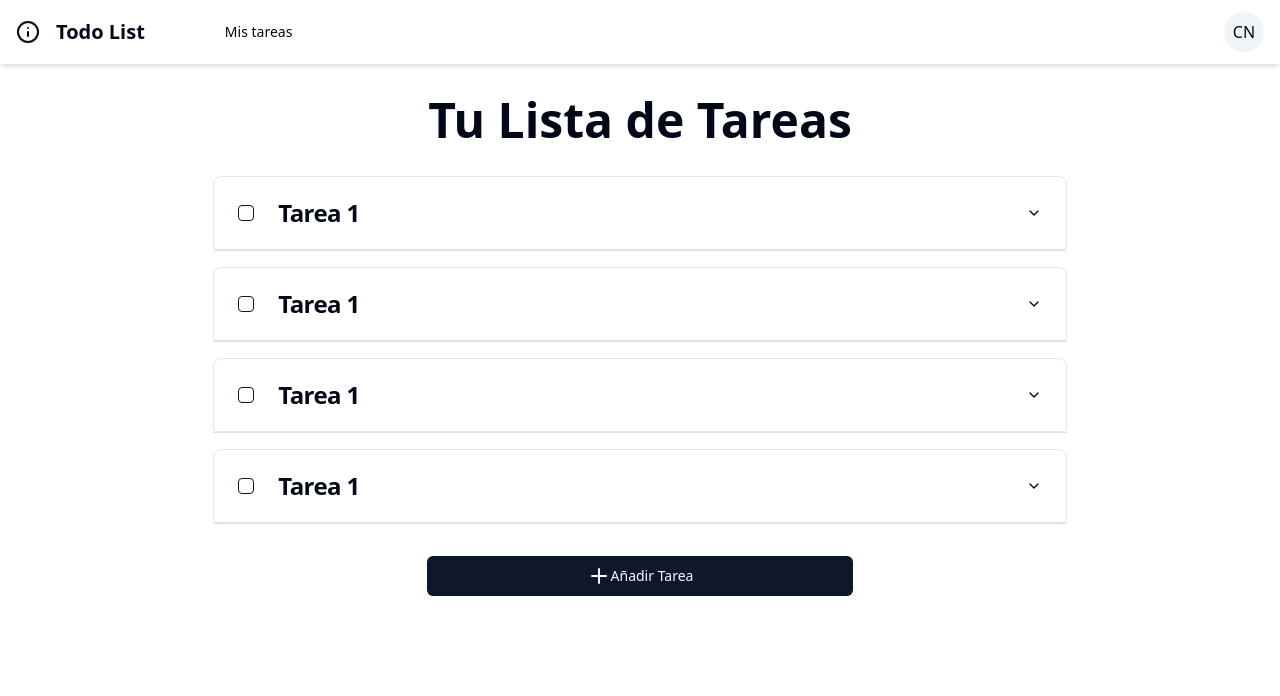
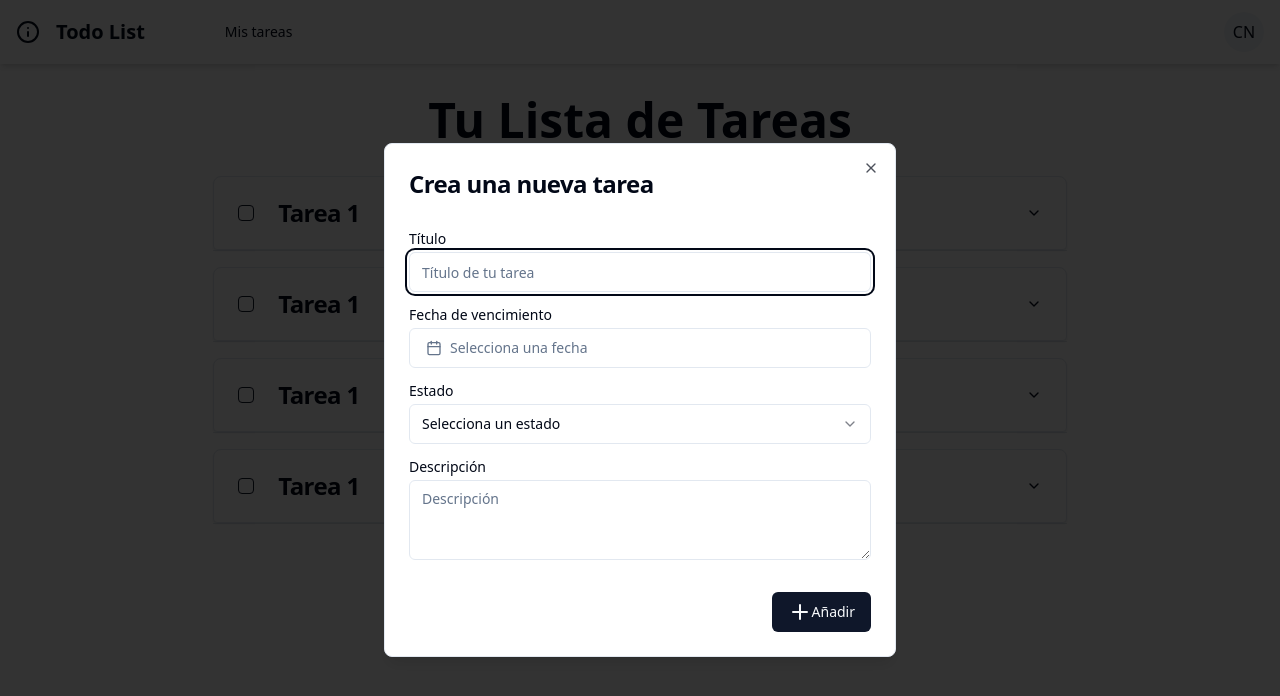
Before and after one commit to NVFox/todo-app-front, a React (Vite) app: page / in a window 1280 px wide. Both pictures are taken after a click on the button "Añadir Tarea". Shown: the top 696 px of the page. Built offline with nearby package versions, Linux system fonts and the light colour scheme.

Commit message:
feat(task): add changes to create task card

```diff
--- a/package.json
+++ b/package.json
@@ -13,6 +13,7 @@
     "@radix-ui/react-accordion": "^1.1.2",
     "@radix-ui/react-avatar": "^1.0.4",
     "@radix-ui/react-checkbox": "^1.0.4",
+    "@radix-ui/react-dialog": "^1.0.5",
     "@radix-ui/react-label": "^2.0.2",
     "@radix-ui/react-navigation-menu": "^1.1.4",
     "@radix-ui/react-popover": "^1.0.7",
--- a/src/components/task/CreateTaskCard.tsx
+++ b/src/components/task/CreateTaskCard.tsx
@@ -1,11 +1,4 @@
 import { Button } from "@/components/ui/button"
-import {
-  Card,
-  CardContent,
-  CardFooter,
-  CardHeader,
-  CardTitle,
-} from "@/components/ui/card"
 import { Input } from "@/components/ui/input"
 import { Label } from "@/components/ui/label"
 import {
@@ -16,23 +9,41 @@
   SelectValue,
 } from "@/components/ui/select"
 import { DatePicker } from "../ui/date-picker"
+import {
+  Dialog,
+  DialogHeader,
+  DialogTitle,
+  DialogContent,
+  DialogFooter,
+  DialogTrigger
+} from "../ui/dialog"
+import { ReactNode } from "react"
+import { Plus } from "lucide-react"
+import { Textarea } from "../ui/textarea"
 
-export function CreateTaskCard () {
+export type CreateTaskCardProps = {
+  children: ReactNode
+}
+
+export function CreateTaskCard ({ children }: CreateTaskCardProps) {
   return (
-    <Card className="w-[350px]">
-      <CardHeader>
-        <CardTitle>Crear tarea</CardTitle>
-      </CardHeader>
-      <CardContent>
-        <form>
+    <Dialog>
+      <DialogTrigger asChild>
+        { children }
+      </DialogTrigger>
+      <DialogContent>
+        <DialogHeader>
+          <DialogTitle className="font-bold text-2xl">Crea una nueva tarea</DialogTitle>
+        </DialogHeader>
+        <form className="py-4">
           <div className="grid w-full items-center gap-4">
             <div className="flex flex-col space-y-1.5">
               <Label htmlFor="title">Título</Label>
-              <Input id="title" placeholder="Título de tu tarea" />
+              <Input id="title" placeholder="Título de tu tarea" autoComplete="off" />
             </div>
             <div className="flex flex-col space-y-1.5">
               <Label htmlFor="due-date">Fecha de vencimiento</Label>
-              <Input id="due-date" placeholder="Selecciona una fecha" />
+              <DatePicker />
             </div>
             <div className="flex flex-col space-y-1.5">
               <Label htmlFor="status">Estado</Label>
@@ -47,16 +58,18 @@
               </Select>
             </div>
             <div className="flex flex-col space-y-1.5">
-              <Label htmlFor="status">Descripción</Label>
-              <DatePicker />
+              <Label htmlFor="description">Descripción</Label>
+              <Textarea id="description" placeholder="Descripción" />
             </div>
           </div>
         </form>
-      </CardContent>
-      <CardFooter className="flex justify-between">
-        <Button variant="outline">Cancelar</Button>
-        <Button>Crear</Button>
-      </CardFooter>
-    </Card>
+        <DialogFooter className="flex justify-center">
+          <Button>
+            <Plus />
+            Añadir
+          </Button>
+        </DialogFooter>
+      </DialogContent>
+    </Dialog>
   )
 }
--- /dev/null
+++ b/src/components/ui/dialog.tsx
@@ -0,0 +1,120 @@
+import * as React from "react"
+import * as DialogPrimitive from "@radix-ui/react-dialog"
+import { X } from "lucide-react"
+
+import { cn } from "@/lib/utils"
+
+const Dialog = DialogPrimitive.Root
+
+const DialogTrigger = DialogPrimitive.Trigger
+
+const DialogPortal = DialogPrimitive.Portal
+
+const DialogClose = DialogPrimitive.Close
+
+const DialogOverlay = React.forwardRef<
+  React.ElementRef<typeof DialogPrimitive.Overlay>,
+  React.ComponentPropsWithoutRef<typeof DialogPrimitive.Overlay>
+>(({ className, ...props }, ref) => (
+  <DialogPrimitive.Overlay
+    ref={ref}
+    className={cn(
+      "fixed inset-0 z-50 bg-black/80  data-[state=open]:animate-in data-[state=closed]:animate-out data-[state=closed]:fade-out-0 data-[state=open]:fade-in-0",
+      className
+    )}
+    {...props}
+  />
+))
+DialogOverlay.displayName = DialogPrimitive.Overlay.displayName
+
+const DialogContent = React.forwardRef<
+  React.ElementRef<typeof DialogPrimitive.Content>,
+  React.ComponentPropsWithoutRef<typeof DialogPrimitive.Content>
+>(({ className, children, ...props }, ref) => (
+  <DialogPortal>
+    <DialogOverlay />
+    <DialogPrimitive.Content
+      ref={ref}
+      className={cn(
+        "fixed left-[50%] top-[50%] z-50 grid w-full max-w-lg translate-x-[-50%] translate-y-[-50%] gap-4 border bg-background p-6 shadow-lg duration-200 data-[state=open]:animate-in data-[state=closed]:animate-out data-[state=closed]:fade-out-0 data-[state=open]:fade-in-0 data-[state=closed]:zoom-out-95 data-[state=open]:zoom-in-95 data-[state=closed]:slide-out-to-left-1/2 data-[state=closed]:slide-out-to-top-[48%] data-[state=open]:slide-in-from-left-1/2 data-[state=open]:slide-in-from-top-[48%] sm:rounded-lg",
+        className
+      )}
+      {...props}
+    >
+      {children}
+      <DialogPrimitive.Close className="absolute right-4 top-4 rounded-sm opacity-70 ring-offset-background transition-opacity hover:opacity-100 focus:outline-none focus:ring-2 focus:ring-ring focus:ring-offset-2 disabled:pointer-events-none data-[state=open]:bg-accent data-[state=open]:text-muted-foreground">
+        <X className="h-4 w-4" />
+        <span className="sr-only">Close</span>
+      </DialogPrimitive.Close>
+    </DialogPrimitive.Content>
+  </DialogPortal>
+))
+DialogContent.displayName = DialogPrimitive.Content.displayName
+
+const DialogHeader = ({
+  className,
+  ...props
+}: React.HTMLAttributes<HTMLDivElement>) => (
+  <div
+    className={cn(
+      "flex flex-col space-y-1.5 text-center sm:text-left",
+      className
+    )}
+    {...props}
+  />
+)
+DialogHeader.displayName = "DialogHeader"
+
+const DialogFooter = ({
+  className,
+  ...props
+}: React.HTMLAttributes<HTMLDivElement>) => (
+  <div
+    className={cn(
+      "flex flex-col-reverse sm:flex-row sm:justify-end sm:space-x-2",
+      className
+    )}
+    {...props}
+  />
+)
+DialogFooter.displayName = "DialogFooter"
+
+const DialogTitle = React.forwardRef<
+  React.ElementRef<typeof DialogPrimitive.Title>,
+  React.ComponentPropsWithoutRef<typeof DialogPrimitive.Title>
+>(({ className, ...props }, ref) => (
+  <DialogPrimitive.Title
+    ref={ref}
+    className={cn(
+      "text-lg font-semibold leading-none tracking-tight",
+      className
+    )}
+    {...props}
+  />
+))
+DialogTitle.displayName = DialogPrimitive.Title.displayName
+
+const DialogDescription = React.forwardRef<
+  React.ElementRef<typeof DialogPrimitive.Description>,
+  React.ComponentPropsWithoutRef<typeof DialogPrimitive.Description>
+>(({ className, ...props }, ref) => (
+  <DialogPrimitive.Description
+    ref={ref}
+    className={cn("text-sm text-muted-foreground", className)}
+    {...props}
+  />
+))
+DialogDescription.displayName = DialogPrimitive.Description.displayName
+
+export {
+  Dialog,
+  DialogPortal,
+  DialogOverlay,
+  DialogClose,
+  DialogTrigger,
+  DialogContent,
+  DialogHeader,
+  DialogFooter,
+  DialogTitle,
+  DialogDescription,
+}
--- /dev/null
+++ b/src/components/ui/textarea.tsx
@@ -0,0 +1,24 @@
+import * as React from "react"
+
+import { cn } from "@/lib/utils"
+
+export interface TextareaProps
+  extends React.TextareaHTMLAttributes<HTMLTextAreaElement> {}
+
+const Textarea = React.forwardRef<HTMLTextAreaElement, TextareaProps>(
+  ({ className, ...props }, ref) => {
+    return (
+      <textarea
+        className={cn(
+          "flex min-h-[80px] w-full rounded-md border border-input bg-background px-3 py-2 text-sm ring-offset-background placeholder:text-muted-foreground focus-visible:outline-none focus-visible:ring-2 focus-visible:ring-ring focus-visible:ring-offset-2 disabled:cursor-not-allowed disabled:opacity-50",
+          className
+        )}
+        ref={ref}
+        {...props}
+      />
+    )
+  }
+)
+Textarea.displayName = "Textarea"
+
+export { Textarea }
--- a/src/pages/home/Home.tsx
+++ b/src/pages/home/Home.tsx
@@ -1,4 +1,5 @@
 
+import { CreateTaskCard } from "@/components/task/CreateTaskCard";
 import { TaskCard } from "@/components/task/TaskCard";
 import { TaskCardList } from "@/components/task/TaskCardList";
 import { Button } from "@/components/ui/button";
@@ -25,10 +26,12 @@
           <TaskCard task={task} />
           <TaskCard task={task} />
         </TaskCardList>
-        <Button className="w-1/2 m-auto">
-          <Plus></Plus>
-          Añadir Tarea
-        </Button>
+        <CreateTaskCard>
+          <Button className="w-1/2 m-auto">
+            <Plus></Plus>
+            Añadir Tarea
+          </Button>
+        </CreateTaskCard>
       </section>
     </BaseLayout>
   )
```
Also changed, not shown: 1 other file (tests, documents, lock files or other folders).
